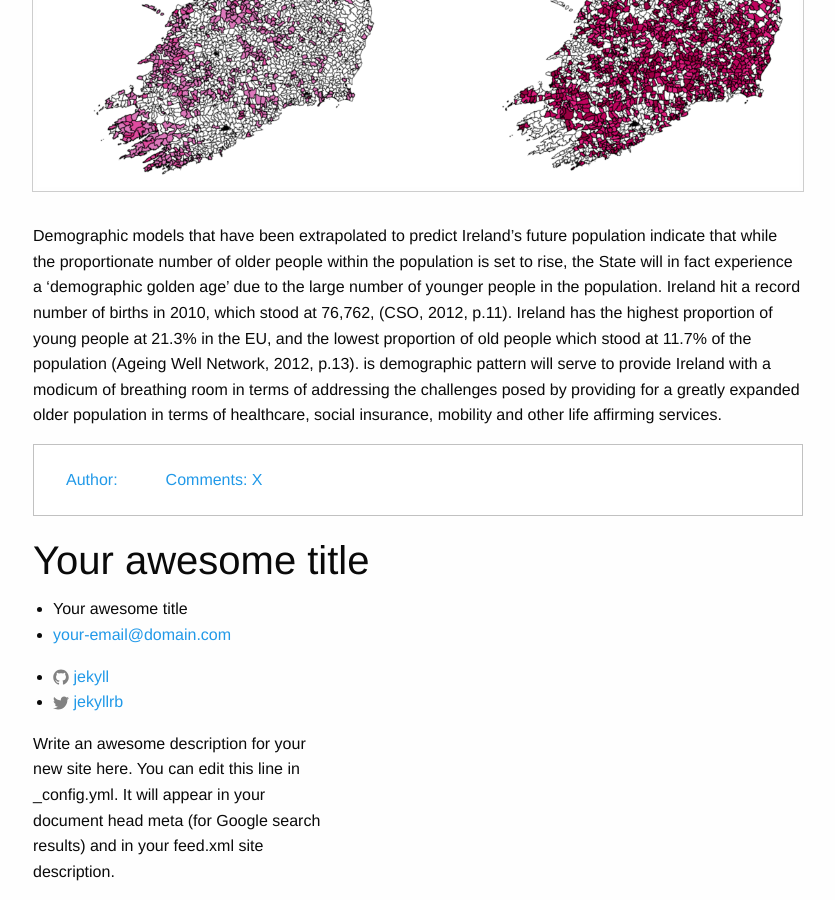
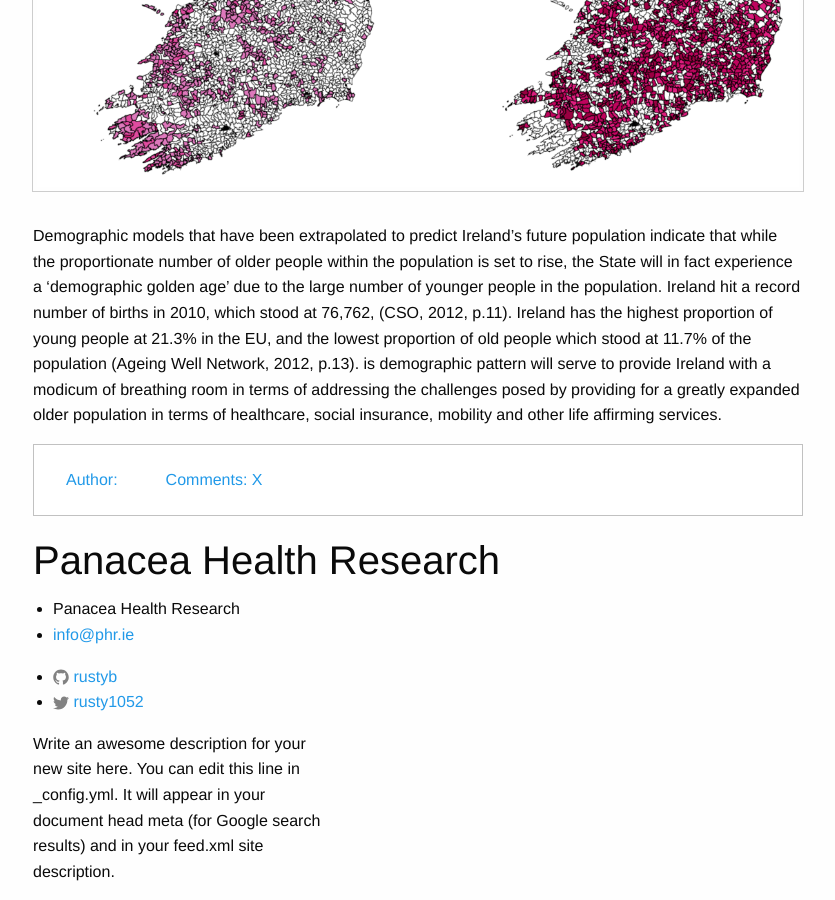
Before and after one commit to rustyb/phr.ie, a Jekyll site: the page built from index.html, in a window 1280 px wide and 900 px high, scrolled down 786 px. Shown: the whole window, without its empty margins (22-857 px from the left). Built offline with Jekyll 4.4.1, drawn with Linux system fonts in a browser that asks for light colours; some of the changed text lies outside the part shown.

Commit message:
getting post working

```diff
--- a/_config.yml
+++ b/_config.yml
@@ -6,16 +6,16 @@
 # 'jekyll serve'. If you change this file, please restart the server process.
 
 # Site settings
-title: Your awesome title
-email: your-email@domain.com
+title: Panacea Health Research
+email: info@phr.ie
 description: > # this means to ignore newlines until "baseurl:"
   Write an awesome description for your new site here. You can edit this
   line in _config.yml. It will appear in your document head meta (for
   Google search results) and in your feed.xml site description.
 baseurl: "" # the subpath of your site, e.g. /blog
-url: "http://yourdomain.com" # the base hostname & protocol for your site
-twitter_username: jekyllrb
-github_username:  jekyll
+url: "http://www.phr.ie/" # the base hostname & protocol for your site
+twitter_username: rusty1052
+github_username:  rustyb
 
 # Build settings
 markdown: kramdown
--- a/_includes/head.html
+++ b/_includes/head.html
@@ -8,8 +8,8 @@
   <title>{% if page.title %}{{ page.title }}{% else %}{{ site.title }}{% endif %}</title>
   <meta name="description" content="{% if page.excerpt %}{{ page.excerpt | strip_html | strip_newlines | truncate: 160 }}{% else %}{{ site.description }}{% endif %}">
 
-  <link rel="stylesheet" href="{{ "assets/css/app.css" | prepend: site.baseurl }}">
+  <link rel="stylesheet" href="{{ "/assets/css/app.css" | prepend: site.baseurl }}">
   <link rel="canonical" href="{{ page.url | replace:'index.html','' | prepend: site.baseurl | prepend: site.url }}">
   <link rel="alternate" type="application/rss+xml" title="{{ site.title }}" href="{{ "/feed.xml" | prepend: site.baseurl | prepend: site.url }}">
-  <script type="text/javascript" href="{{ "assets/js/app.js" | prepend: site.baseurl }}"></script>
+  <script type="text/javascript" href="{{ "/assets/js/app.js" | prepend: site.baseurl }}"></script>
 </head>
--- a/_layouts/post.html
+++ b/_layouts/post.html
@@ -1,14 +1,14 @@
 ---
 layout: default
 ---
-<article class="post" itemscope itemtype="http://schema.org/BlogPosting">
+<article class="post large-7" itemscope itemtype="http://schema.org/BlogPosting">
 
-  <header class="post-header">
+  <header class="post-header row">
     <h1 class="post-title" itemprop="name headline">{{ page.title }}</h1>
     <p class="post-meta"><time datetime="{{ page.date | date_to_xmlschema }}" itemprop="datePublished">{{ page.date | date: "%b %-d, %Y" }}</time>{% if page.author %} • <span itemprop="author" itemscope itemtype="http://schema.org/Person"><span itemprop="name">{{ page.author }}</span></span>{% endif %}</p>
   </header>
 
-  <div class="post-content" itemprop="articleBody">
+  <div class="post-content row " itemprop="articleBody">
     {{ content }}
   </div>
 
--- a/index.html
+++ b/index.html
@@ -15,7 +15,7 @@
 	<div class="medium-8 columns">
 	    <div class="blog-post">
 	    	{% for post in site.posts %}
-	    		<h3>{{post.title}} <small>{{post.date}}</small></h3>
+	    		<h3><a href="{{post.url |prepend: site.baseurl}}">{{post.title}} <small>{{post.date}}</small></a></h3>
 	    		<img class="thumbnail" src="{{post.image | prepend: '/img/' | prepend: site.baseurl}}">
 	        	<p>{{post.excerpt}}</p>
 	        	<div class="callout">
```
